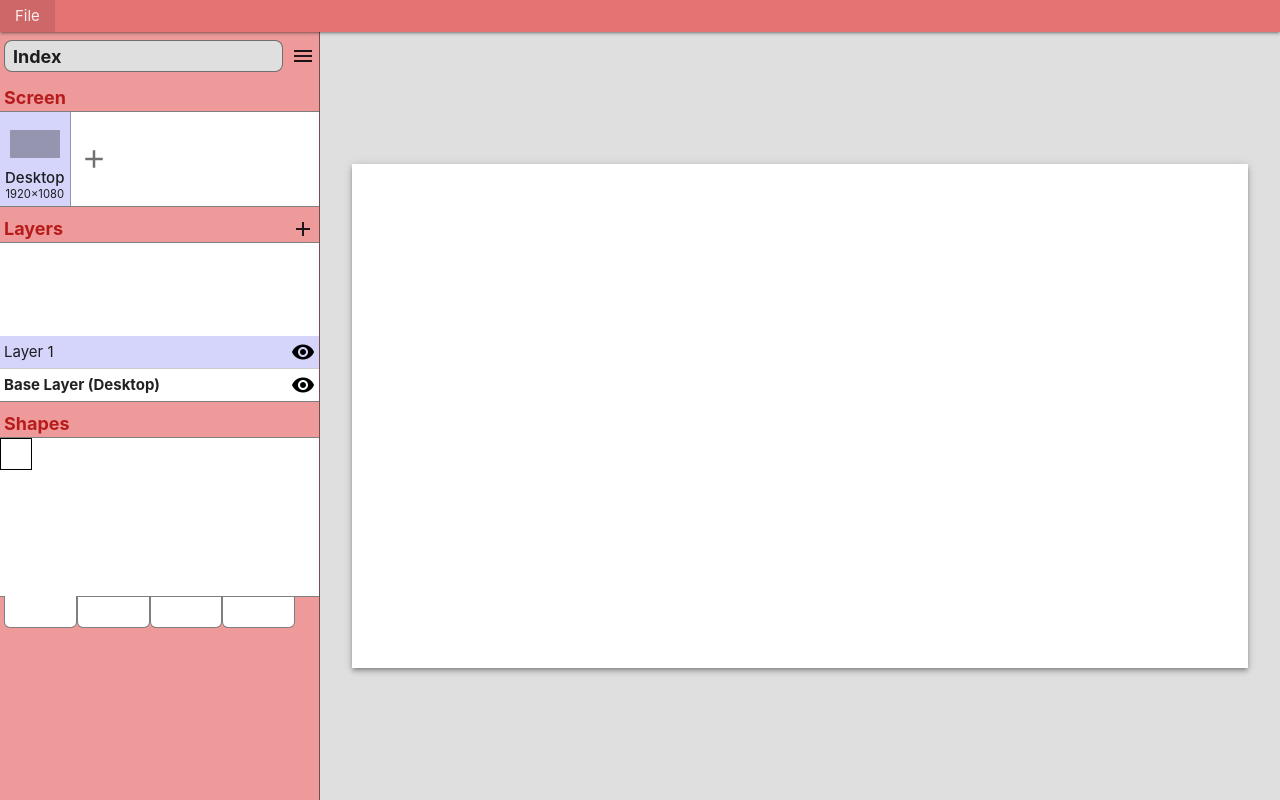
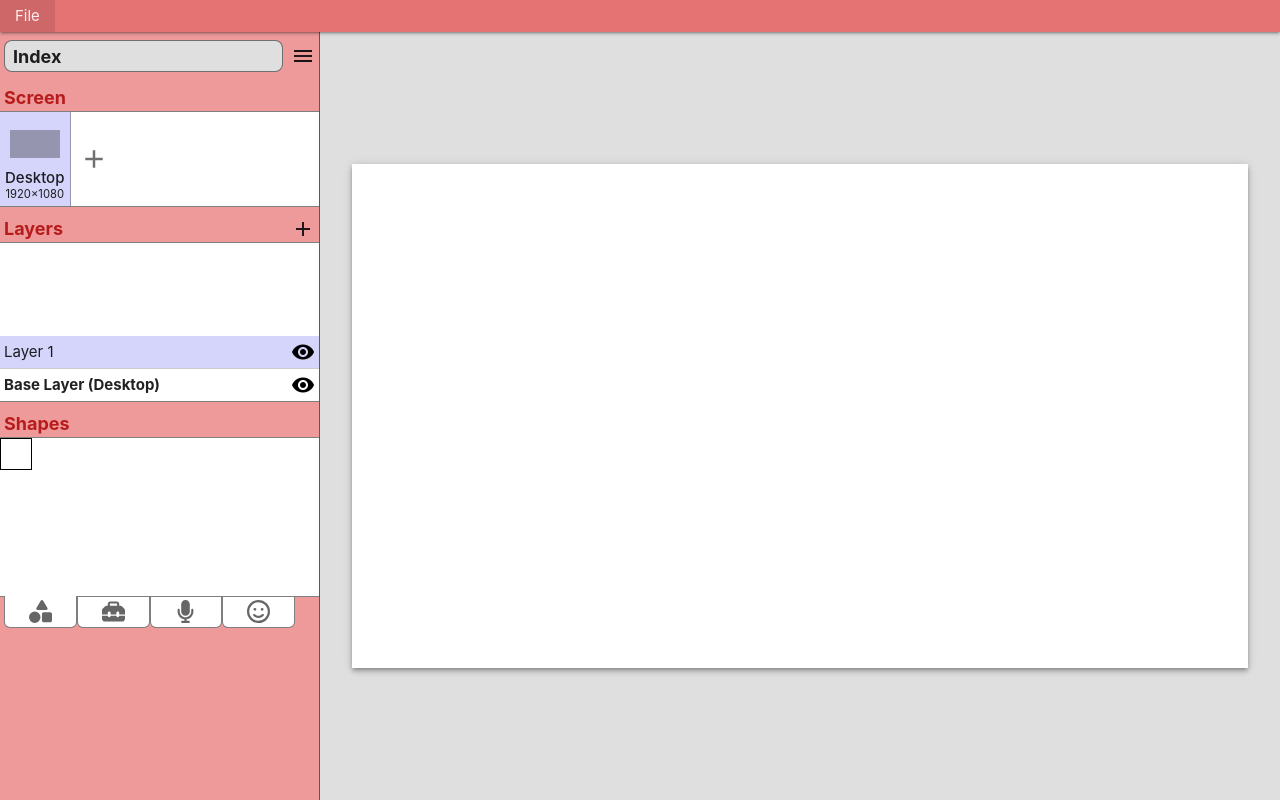
Before and after one commit to ShaneByrne0963/wirefree, a React (Vite) app: page / in a window 1280 px wide. Built offline with nearby package versions, Linux system fonts and the light colour scheme.

Commit message:
Add icons to shape groups

```diff
--- a/src/assets/css/shapes.css
+++ b/src/assets/css/shapes.css
@@ -38,6 +38,5 @@
   >svg {
     height: 100%;
     aspect-ratio: 1 / 1;
-    fill: red;
   }
 }
--- /dev/null
+++ b/src/components/VectorGraphic.tsx
@@ -0,0 +1,41 @@
+import { CSSProperties } from "react";
+
+interface VectorGraphicProps {
+  path: string;
+  color?: string;
+  styles?: CSSProperties;
+}
+
+function VectorGraphic(props: VectorGraphicProps) {
+  let path = props.path;
+  let customSize;
+  let size = "0, 0, 512, 512";
+
+  // Checking for custom dimensions to allow centering
+  if (path.includes("|")) {
+    [customSize, path] = path.split("|");
+    size = "0, 0, " + customSize;
+  }
+  return (
+    <svg xmlns="http://www.w3.org/2000/svg" viewBox={size} style={props.styles}>
+      <path fill={props.color} d={path}></path>
+    </svg>
+  );
+}
+
+export default VectorGraphic;
+
+// ----------------------------------------------------- VECTOR GRAPHIC PATHS TO BE USED THROUGHOUT THE APP
+
+// Shape Groups
+export const pathShapes =
+  "M315.4 15.5C309.7 5.9 299.2 0 288 0s-21.7 5.9-27.4 15.5l-96 160c-5.9 9.9-6.1 22.2-.4 32.2s16.3 16.2 27.8 16.2l192 0c11.5 0 22.2-6.2 27.8-16.2s5.5-22.3-.4-32.2l-96-160zM288 312l0 144c0 22.1 17.9 40 40 40l144 0c22.1 0 40-17.9 40-40l0-144c0-22.1-17.9-40-40-40l-144 0c-22.1 0-40 17.9-40 40zM128 512a128 128 0 1 0 0-256 128 128 0 1 0 0 256z";
+
+export const pathComponents =
+  "M176 88l0 40 160 0 0-40c0-4.4-3.6-8-8-8L184 80c-4.4 0-8 3.6-8 8zm-48 40l0-40c0-30.9 25.1-56 56-56l144 0c30.9 0 56 25.1 56 56l0 40 28.1 0c12.7 0 24.9 5.1 33.9 14.1l51.9 51.9c9 9 14.1 21.2 14.1 33.9l0 92.1-128 0 0-32c0-17.7-14.3-32-32-32s-32 14.3-32 32l0 32-128 0 0-32c0-17.7-14.3-32-32-32s-32 14.3-32 32l0 32L0 320l0-92.1c0-12.7 5.1-24.9 14.1-33.9l51.9-51.9c9-9 21.2-14.1 33.9-14.1l28.1 0zM0 416l0-64 128 0c0 17.7 14.3 32 32 32s32-14.3 32-32l128 0c0 17.7 14.3 32 32 32s32-14.3 32-32l128 0 0 64c0 35.3-28.7 64-64 64L64 480c-35.3 0-64-28.7-64-64z";
+
+export const pathIcons =
+  "384, 512|M192 0C139 0 96 43 96 96l0 160c0 53 43 96 96 96s96-43 96-96l0-160c0-53-43-96-96-96zM64 216c0-13.3-10.7-24-24-24s-24 10.7-24 24l0 40c0 89.1 66.2 162.7 152 174.4l0 33.6-48 0c-13.3 0-24 10.7-24 24s10.7 24 24 24l72 0 72 0c13.3 0 24-10.7 24-24s-10.7-24-24-24l-48 0 0-33.6c85.8-11.7 152-85.3 152-174.4l0-40c0-13.3-10.7-24-24-24s-24 10.7-24 24l0 40c0 70.7-57.3 128-128 128s-128-57.3-128-128l0-40z";
+
+export const pathEmojis =
+  "M464 256A208 208 0 1 0 48 256a208 208 0 1 0 416 0zM0 256a256 256 0 1 1 512 0A256 256 0 1 1 0 256zm177.6 62.1C192.8 334.5 218.8 352 256 352s63.2-17.5 78.4-33.9c9-9.7 24.2-10.4 33.9-1.4s10.4 24.2 1.4 33.9c-22 23.8-60 49.4-113.6 49.4s-91.7-25.5-113.6-49.4c-9-9.7-8.4-24.9 1.4-33.9s24.9-8.4 33.9 1.4zM144.4 208a32 32 0 1 1 64 0 32 32 0 1 1 -64 0zm192-32a32 32 0 1 1 0 64 32 32 0 1 1 0-64z";
--- a/src/components/side-panel/pages/PageName.tsx
+++ b/src/components/side-panel/pages/PageName.tsx
@@ -2,7 +2,7 @@ import { useSelector } from "react-redux";
 import PageSettings from "./PageSettings";
 import { RootState } from "../../../state/store";
 import PageDropdown from "./PageDropdown";
-import useOutsideClick from "../../hooks/useOutsideClick";
+import useOutsideClick from "../../../hooks/useOutsideClick";
 
 function PageName() {
   const pageData = useSelector((state: RootState) => state.pages);
--- a/src/components/side-panel/shapes/ShapeGroups.tsx
+++ b/src/components/side-panel/shapes/ShapeGroups.tsx
@@ -1,3 +1,10 @@
+import VectorGraphic, {
+  pathComponents,
+  pathEmojis,
+  pathIcons,
+  pathShapes,
+} from "../../VectorGraphic";
+
 const shapeGroupNames = ["shapes", "components", "icons", "emojis"];
 
 interface ShapeGroupButtonProps {
@@ -21,13 +28,25 @@ function ShapeGroups() {
 }
 
 function ShapeGroupButton(props: ShapeGroupButtonProps) {
+  const iconColor = "rgba(0, 0, 0, 0.6)";
   return (
     <a
       role="button"
       id={"shape-group-" + props.type}
       className={"shape-group-button" + (props.selected ? " selected" : "")}
     >
-      {props.type === "shapes" && <div></div>}
+      {props.type === "shapes" && (
+        <VectorGraphic color={iconColor} path={pathShapes}></VectorGraphic>
+      )}
+      {props.type === "components" && (
+        <VectorGraphic color={iconColor} path={pathComponents}></VectorGraphic>
+      )}
+      {props.type === "icons" && (
+        <VectorGraphic color={iconColor} path={pathIcons}></VectorGraphic>
+      )}
+      {props.type === "emojis" && (
+        <VectorGraphic color={iconColor} path={pathEmojis}></VectorGraphic>
+      )}
     </a>
   );
 }
```
Also changed, not shown: src/hooks/useOutsideClick.ts (renamed from src/components/hooks/useOutsideClick.ts).
